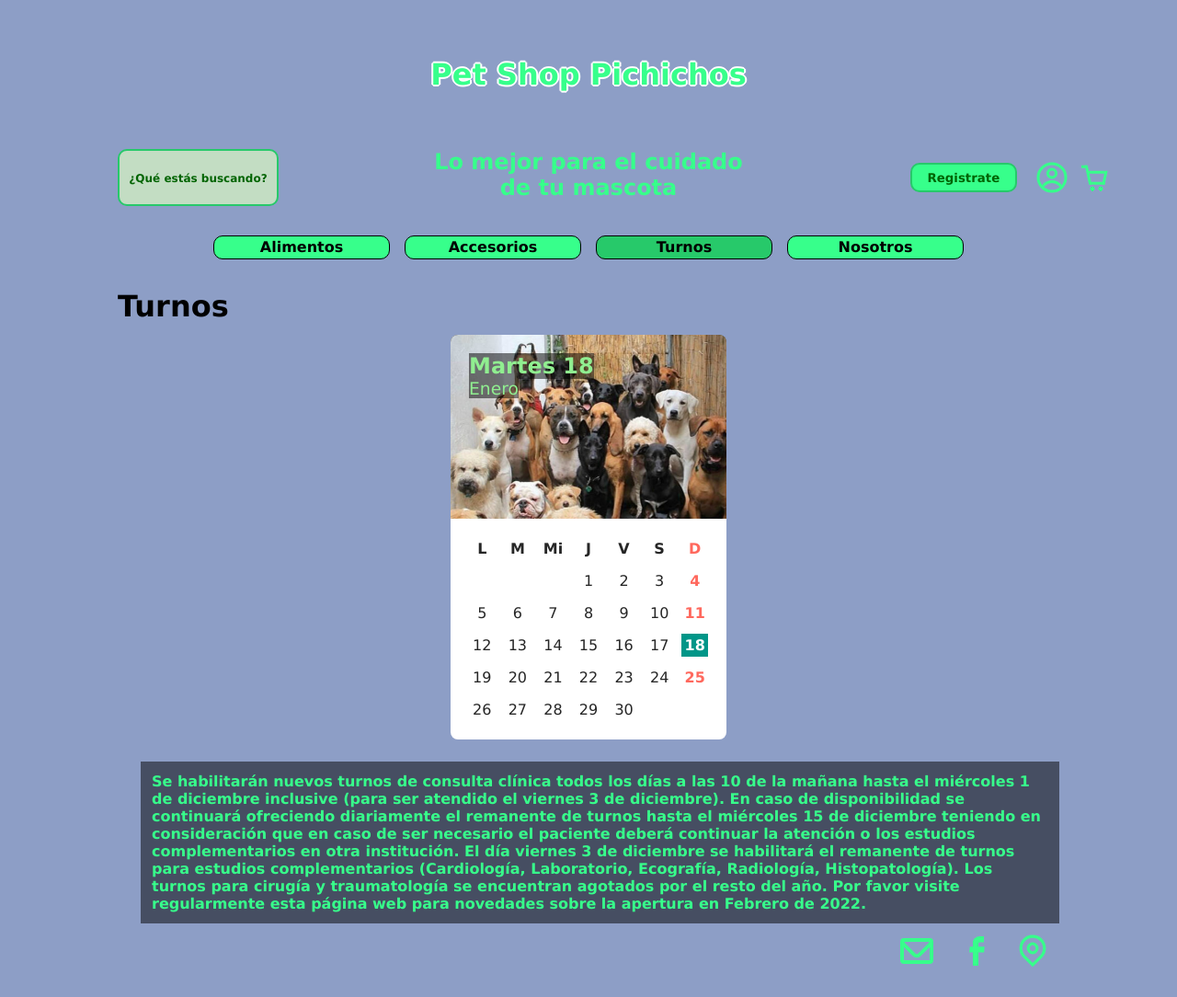
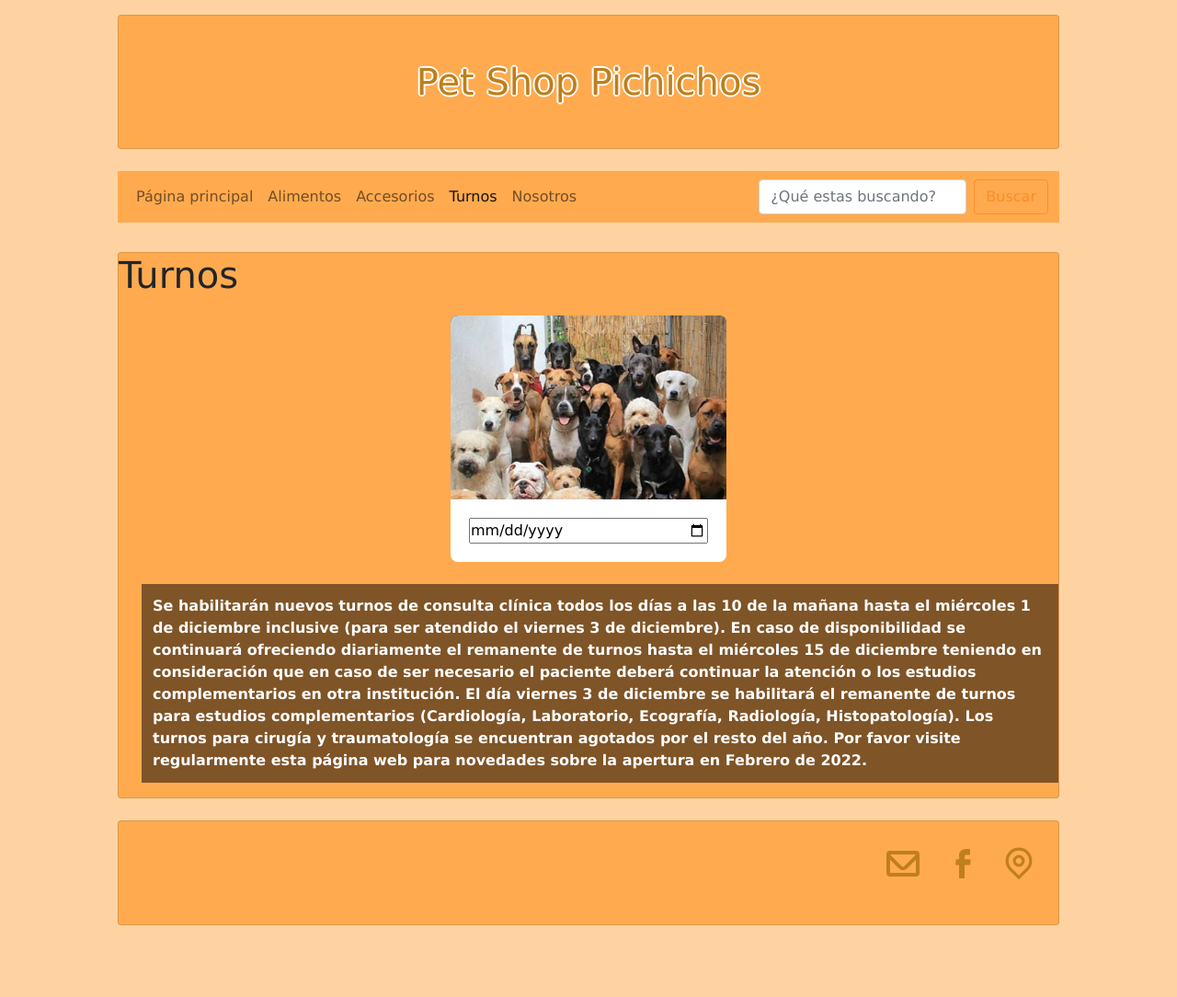
Before and after one commit to CABALLERODANIELA/petshop-coderhouse, a plain HTML site: page turnos.html in a window 1280 px wide. Shown: the whole page at 92% size. After the commit the page ends 1030 px from the top, so only its background shows below. Drawn offline with nearby package versions, Linux system fonts and the light colour scheme.

Commit message:
fix bootstrap commit

```diff
--- a/styles/accesorios.css
+++ b/styles/accesorios.css
@@ -12,16 +12,16 @@
 
 .accessoriesSection__text{
     grid-area: text;
-    color: #37ff8b;
+    color: white;
 }
 
 .accessoriesSection__title{
-    color: #37ff8b;
+    color: white;
     margin-bottom: 20px;
 }
 
 .accessoriesSection__list{
-    color: #37ff8b;
+    color: white;
     margin-left: 42px;
 }
 
--- a/styles/alimentos.css
+++ b/styles/alimentos.css
@@ -12,16 +12,16 @@
 
 .foodSection__text{
     grid-area: text;
-    color: #37ff8b;
+    color: white;
 }
 
 .foodSection__title{
-    color: #37ff8b;
+    color: white;
     margin-bottom: 20px;
 }
 
 .foodSection__list{
-    color: #37ff8b;
+    color: white;
     margin-left: 42px;
 }
 
--- a/styles/commons.css
+++ b/styles/commons.css
@@ -7,8 +7,22 @@
 
 body {
   scroll-behavior: smooth;
-  background-color: #8d9ec6;
+  background-color: #ff8a005e;
   margin: 0 10vw;
+}
+
+.bg-pichichos {
+  background-color: #ff840585;
+}
+
+.btn-outline-warning-bold {
+  color: #fc8d2c;
+  border-color: #fc8d2c;
+}
+.btn-outline-warning-bold:hover {
+  color: #000;
+  background-color: #fc8d2c;
+  border-color: #fc8d2c;
 }
 
 /* Tablet Query */
@@ -23,12 +37,12 @@ body {
     width: 134px;
     height: 46px;
   }
-  input.header__subsection-search::placeholder {
+  input::placeholder {
+    font-size: 10px !important;
+  }
+  .header__subsection-buttons-register button {
     font-size: 10px;
-  }
-  .header__subsection-buttons a.header__subsection-buttons-register button {
-    font-size: 10px;
-    width: 80px;
+    width: 80px !important;
     margin-left: 20px;
   }
 }
@@ -45,19 +59,22 @@ body {
   margin-bottom: 32px;
 }
 
-.header__title a {
-  color: #37ff8b;
+.header__title-anchor {
+  color: #c07f1b;
   font-size: 32px;
   display: block;
   text-align: center;
-  margin: 62px 0 62px;
+  text-decoration: none;
   text-shadow: 2px 0 0 #fff, -2px 0 0 #fff, 0 2px 0 #fff, 0 -2px 0 #fff,
     1px 1px #fff, -1px -1px 0 #fff, 1px -1px 0 #fff, -1px 1px 0 #fff;
 }
 
-.header__title a {
-  text-decoration: none;
+.header__title-anchor h1{
+  color: #c07f1b;
+  margin: 32px;
 }
+
+header
 
 .header__subsection {
   display: grid;
@@ -89,7 +106,7 @@ body {
   display: inline;
   width: fit-content;
   text-align: center;
-  color: #37ff8b;
+  color: #c07f1b;
 }
 
 .header__subsection-buttons {
@@ -101,10 +118,10 @@ body {
 }
 
 .header__subsection-buttons-register button {
-  background-color: #37ff8b;
+  background-color: #c07f1b;
   width: 116px;
   height: 32px;
-  border: 2px solid #27c96a;
+  border: 2px solid #c07f1b;
   border-radius: 10px;
   font-weight: bold;
   color: darkgreen;
--- a/styles/icons.css
+++ b/styles/icons.css
@@ -5,7 +5,7 @@
     transform: scale(1.6);
     width: 20px;
     height: 20px;
-    color: #37ff8b;
+    color: #c07f1b;
     margin-left: 28px !important;
 }
 .fb-icon::after,
@@ -45,7 +45,7 @@
     position: relative;
     width: 18px;
     border-radius: 2px;
-    color: #37ff8b;
+    color: #c07f1b;
 }
 .mail-icon::after {
     content: "";
@@ -67,7 +67,7 @@
     border-radius: 100% 100% 0 100%;
     border: 2px solid;
     margin-top: 14px !important;
-    color: #37ff8b;
+    color: #c07f1b;
 }
 .map-icon::before {
     content: "";
@@ -110,7 +110,7 @@
     circle,currentColor 60%,
     transparent 40%)
     no-repeat 6px 17px/4px 4px;
-    color: #37ff8b;
+    color: #c07f1b;
     margin: 19 0 20 0;
 }
 
@@ -149,7 +149,7 @@
     width: 22px;
     height: 22px;
     position: relative;
-    color: #37ff8b;
+    color: #c07f1b;
     margin: 20 0 20 0;
 }
 .profile-icon::after,
--- a/styles/index.css
+++ b/styles/index.css
@@ -17,7 +17,7 @@
   display: block;
   width: 300px;
   height: 300px;
-  border: 2px solid black;
+  border: 2px solid #fc8d2c;
   margin: 0 24px;
 }
 
--- a/styles/nosotros.css
+++ b/styles/nosotros.css
@@ -1,7 +1,4 @@
-main h1{
-    color: #37ff8b;
-    margin-bottom: 42px;
-}
+
 
 main video{
     width: 100%;
@@ -11,7 +8,7 @@ main video{
 }
 
 main p{
-    color: #37ff8b;
+    color: white;
     font-weight: bold;
     margin-left: 25px;
 }
--- a/styles/turnos.css
+++ b/styles/turnos.css
@@ -1,5 +1,5 @@
 main p {
-    color: #37ff8b;
+    color: white;
     font-weight: bold;
     margin-left: 25px;
     background: rgba(0,0,0, 0.5);
@@ -58,17 +58,17 @@ main p {
 }
 .calendar__picture > h2 {
     margin: 0;
-    background: rgba(0,0,0, 0.5) !important;
-    color: lightgreen !important;
-    width: fit-content !important;
+    background: rgba(0,0,0, 0.5);
+    color: white;
+    width: fit-content;
 }
 
 .calendar__picture > h3{
     margin: 0;
     font-weight: 500;
-    background: rgba(0,0,0, 0.5) !important;
-    color: lightgreen !important;
-    width: fit-content !important;
+    background: rgba(0,0,0, 0.5);
+    color: white;
+    width: fit-content;
 }
 
 .calendar__date {
--- a/turnos.html
+++ b/turnos.html
@@ -4,7 +4,9 @@
     <meta charset="UTF-8">
     <meta http-equiv="X-UA-Compatible" content="IE=edge">
     <meta name="viewport" content="width=device-width, initial-scale=1.0">
+    <link rel="icon" href="./images/pawprint.png">
     <title>Pet Shop Pichichos - Turnos</title>
+    <link href="https://cdn.jsdelivr.net/npm/bootstrap@5.1.3/dist/css/bootstrap.min.css" rel="stylesheet" integrity="sha384-1BmE4kWBq78iYhFldvKuhfTAU6auU8tT94WrHftjDbrCEXSU1oBoqyl2QvZ6jIW3" crossorigin="anonymous">
     <link rel="stylesheet" href="styles/commons.css" />
     <link rel="stylesheet" href="styles/turnos.css" />
     <link rel="stylesheet" href="styles/icons.css" />
@@ -12,82 +14,53 @@
 
 <body>
     <header class="header">
-        <h1 class="header__title"><a  href="./index.html">Pet Shop Pichichos</a></h1>
-        <div class="header__subsection">
-            <input class="header__subsection-search" type="text" placeholder="¿Qué estás buscando?" />
-            <h2 class="header__subsection-subtitle">
-                Lo mejor para el cuidado de tu mascota
-            </h2>
-            <div class="header__subsection-buttons">
-                <a class="header__subsection-buttons-register" href="www.registrate.com">
-                    <button>Registrate</button>
-                </a>
-                <a class="header__subsection-buttons-img" href="www.usuario.com">
-                    <div class="profile-icon"></div>
-                </a>
-                <a class="header__subsection-buttons-img" href="www.usuario.com">
-                    <div class="shoppingCart-icon"></div>
+
+        <div class="card w-100 mb-4 mt-3 bg-pichichos">
+          <div class="card-body">
+            <a class="header__title-anchor" href="./index.html">
+              <h1 class="text-pichichos"> Pet Shop Pichichos </h1>
             </a>
           </div>
         </div>
+
+        <nav class="navbar navbar-expand-lg navbar-light bg-pichichos">
+          <div class="container-fluid">
+            <div class="collapse navbar-collapse" id="navbarSupportedContent">
+              <ul class="navbar-nav me-auto mb-2 mb-lg-0">
+                <li class="nav-item">
+                  <a class="nav-link" aria-current="page" href="/Index.html">Página principal</a>
+                </li>
+                <li class="nav-item">
+                  <a class="nav-link" href="/alimentos.html">Alimentos</a>
+                </li>
+                <li class="nav-item">
+                  <a class="nav-link" href="/accesorios.html">Accesorios</a>
+                </li>
+                <li class="nav-item">
+                  <a class="nav-link active" href="./turnos.html">Turnos</a>
+                </li>
+                <li class="nav-item">
+                  <a class="nav-link" href="./nosotros.html">Nosotros</a>
+                </li>
+              </ul>
+              <form class="d-flex">
+                <input class="form-control me-2" type="search" placeholder="¿Qué estas buscando?" aria-label="Search">
+                <button class="btn btn-outline-warning-bold" type="submit">Buscar</button>
+              </form>
+            </div>
+          </div>
+        </nav>
+
       </header>
-    <nav class="navigator">
-        <ul class="navigator__unorderlist">
-            <a href="./alimentos.html"> <li class="navigator__list">Alimentos</li> </a>
-            <a href="./accesorios.html"> <li class="navigator__list">Accesorios</li> </a>
-            <a href="./turnos.html"> <li class="navigator__list--active"> Turnos </li></a>
-            <a href="./nosotros.html"> <li class="navigator__list"> Nosotros</li></a>
-        </ul>
-    </nav>
+
     <main>
+        <div class="card w-100 mb-4 mt-3 bg-pichichos">
             <h1> Turnos </h1>
             <div class="calendarContainer">
                 <div class="calendar">
-                <div class="calendar__picture">
-                    <h2>Martes 18</h2>
-                    <h3>Enero</h3>
-                </div>
+                    <div class="calendar__picture"></div>
                     <div class="calendar__date">
-                    <div class="calendar__day">L</div>
-                    <div class="calendar__day">M</div>
-                    <div class="calendar__day">Mi</div>
-                    <div class="calendar__day">J</div>
-                    <div class="calendar__day">V</div>
-                    <div class="calendar__day">S</div>
-                    <div class="calendar__day">D</div>
-                    <div class="calendar__number"></div>
-                    <div class="calendar__number"></div>
-                    <div class="calendar__number"></div>
-                    <div class="calendar__number">1</div>
-                    <div class="calendar__number">2</div>
-                    <div class="calendar__number">3</div>
-                    <div class="calendar__number">4</div>
-                    <div class="calendar__number">5</div>
-                    <div class="calendar__number">6</div>
-                    <div class="calendar__number">7</div>
-                    <div class="calendar__number">8</div>
-                    <div class="calendar__number">9</div>
-                    <div class="calendar__number">10</div>
-                    <div class="calendar__number">11</div>
-                    <div class="calendar__number">12</div>
-                    <div class="calendar__number">13</div>
-                    <div class="calendar__number">14</div>
-                    <div class="calendar__number">15</div>
-                    <div class="calendar__number">16</div>
-                    <div class="calendar__number">17</div>
-                    <div class="calendar__number calendar__number--current">18</div>
-                    <div class="calendar__number">19</div>
-                    <div class="calendar__number">20</div>
-                    <div class="calendar__number">21</div>
-                    <div class="calendar__number">22</div>
-                    <div class="calendar__number">23</div>
-                    <div class="calendar__number">24</div>
-                    <div class="calendar__number">25</div>
-                    <div class="calendar__number">26</div>
-                    <div class="calendar__number">27</div>
-                    <div class="calendar__number">28</div>
-                    <div class="calendar__number">29</div>
-                    <div class="calendar__number">30</div>
+                        <input type="date" lang="es-ARG" />
                     </div>
                 </div>
             </div>
@@ -102,8 +75,12 @@
                 Los turnos para cirugía y traumatología se encuentran agotados por el resto del año.
                 Por favor visite regularmente esta página web para novedades sobre la apertura en Febrero de 2022.
             </p>
+        </div>
     </main>
-    <footer class="footer">
+
+    <footer>
+        <div class="card w-100 mb-4 mt-3 bg-pichichos">
+            <div class="card-body footer">
                 <a class="footer__link" href="www.gmail.com/">
                     <div class="mail-icon"></div>
                 </a>
@@ -113,7 +90,11 @@
                 <a class="footer__link" href="www.googlemaps.com">
                     <div class="map-icon"></div>
                 </a>
+            </div>
+        </div>
     </footer>
+
+    <script src="https://cdn.jsdelivr.net/npm/bootstrap@5.1.3/dist/js/bootstrap.bundle.min.js" integrity="sha384-ka7Sk0Gln4gmtz2MlQnikT1wXgYsOg+OMhuP+IlRH9sENBO0LRn5q+8nbTov4+1p" crossorigin="anonymous"></script>
 </body>
 
 </html>
```
Also changed, not shown: accesorios.html (+53 -25 lines), alimentos.html (+51 -25 lines), index.html (+60 -42 lines), nosotros.html (+67 -28 lines), images/pawprint.png (added). Lines whose indentation alone changed are shown as unchanged.
